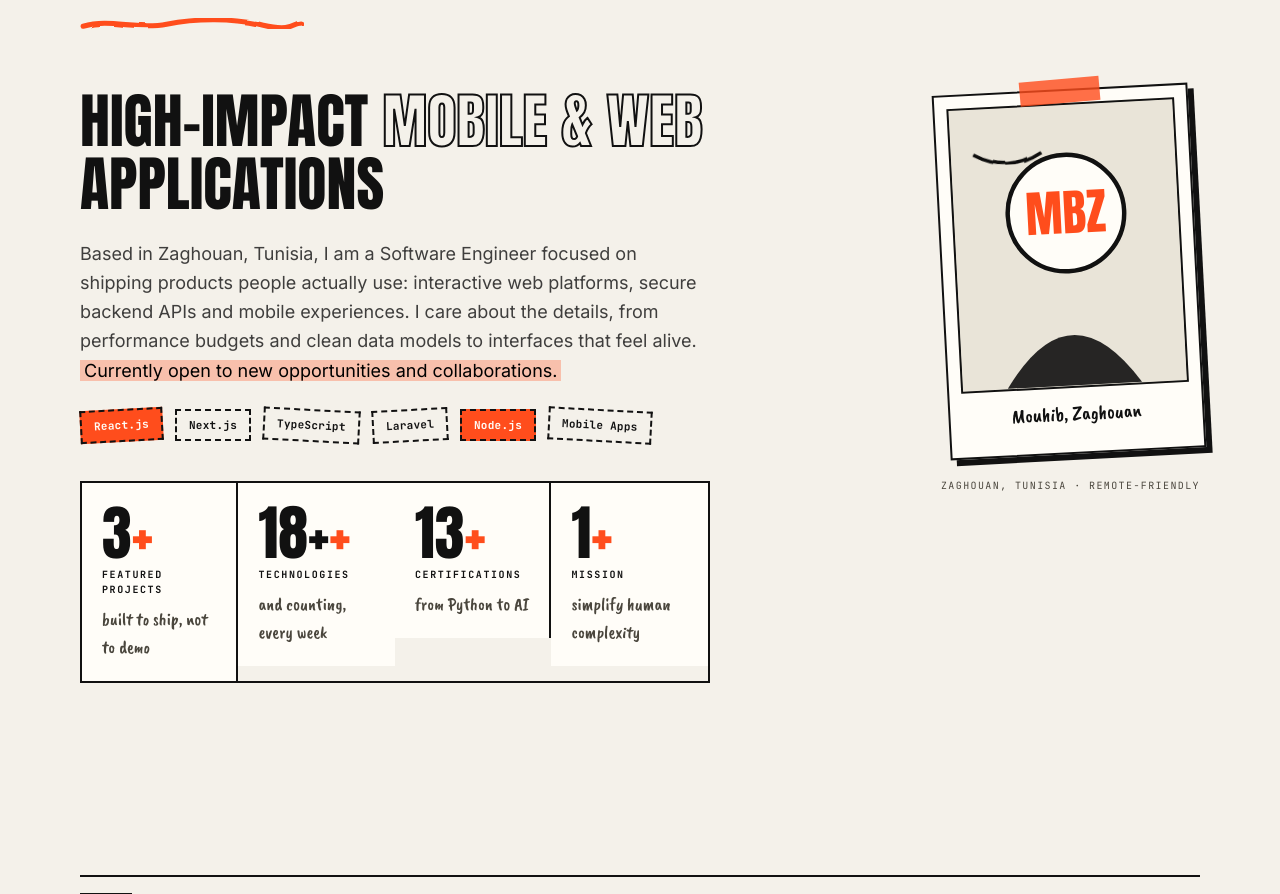
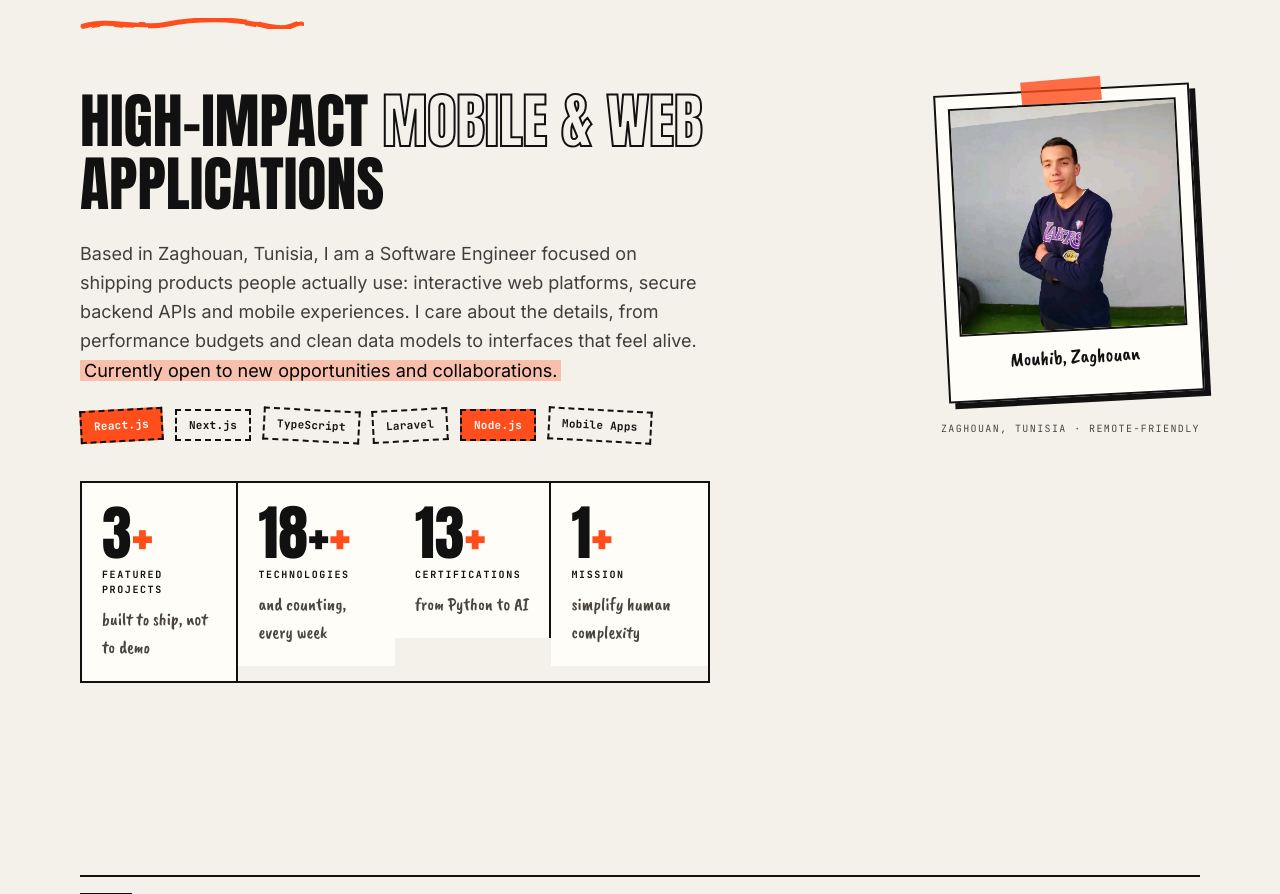
Before and after one commit to mouhibbenzina/portfolio, a Next.js app: page / in a window 1280 px wide. Shown: the part 1238-2132 px from the top of the page. Built offline with nearby package versions, Linux system fonts and the light colour scheme; no server answers.

Commit message:
feat(about): use real photo (public/mouhib.png) in polaroid frame

```diff
--- a/src/components/about.tsx
+++ b/src/components/about.tsx
@@ -1,5 +1,6 @@
 "use client";
 
+import Image from "next/image";
 import { profile } from "@/lib/data";
 import { Fade } from "./animated";
 import { usePref } from "./providers";
@@ -71,23 +72,14 @@ export function About() {
         <Fade delay={0.15} className="justify-self-center lg:justify-self-end">
           <figure className="relative w-64 rotate-[-3deg] border-2 border-ink bg-surface p-3 pb-6 shadow-[6px_6px_0_var(--ink)] transition-transform hover:rotate-0">
             <span className="absolute -top-3 left-1/2 h-6 w-20 -translate-x-1/2 rotate-[-2deg] bg-signal/80" />
-            <div className="aspect-[4/5] w-full overflow-hidden border-2 border-ink bg-paper-2">
-              <svg viewBox="0 0 200 250" className="h-full w-full" role="img" aria-label={a.portraitAlt}>
-                <rect width="200" height="250" fill="var(--paper-2)" />
-                <circle cx="100" cy="96" r="52" fill="var(--surface)" stroke="var(--ink)" strokeWidth="4" />
-                <text
-                  x="100"
-                  y="114"
-                  textAnchor="middle"
-                  fontFamily="var(--font-anton)"
-                  fontSize="44"
-                  fill="var(--signal)"
-                >
-                  {profile.monogram.replace(".", "")}
-                </text>
-                <path d="M40 250 Q 100 160 160 250" fill="var(--ink)" opacity="0.9" />
-                <path d="M20 40 q 30 18 60 0" fill="none" stroke="var(--ink)" strokeWidth="3" filter="url(#wobble)" />
-              </svg>
+            <div className="relative aspect-square w-full overflow-hidden border-2 border-ink bg-paper-2">
+              <Image
+                src="/mouhib.png"
+                alt={a.portraitAlt}
+                fill
+                sizes="16rem"
+                className="object-cover"
+              />
             </div>
             <figcaption className="mt-3 text-center font-hand text-xl">
               {a.polaroidCaption}
```
Also changed, not shown: public/mouhib.png (added).
